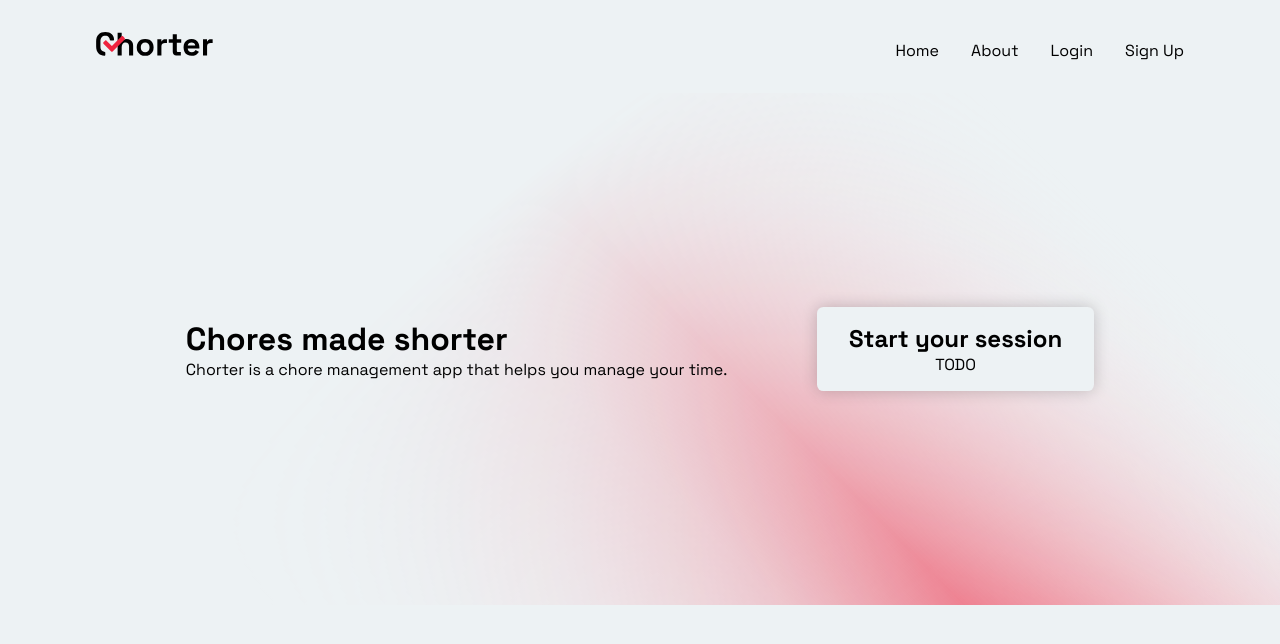
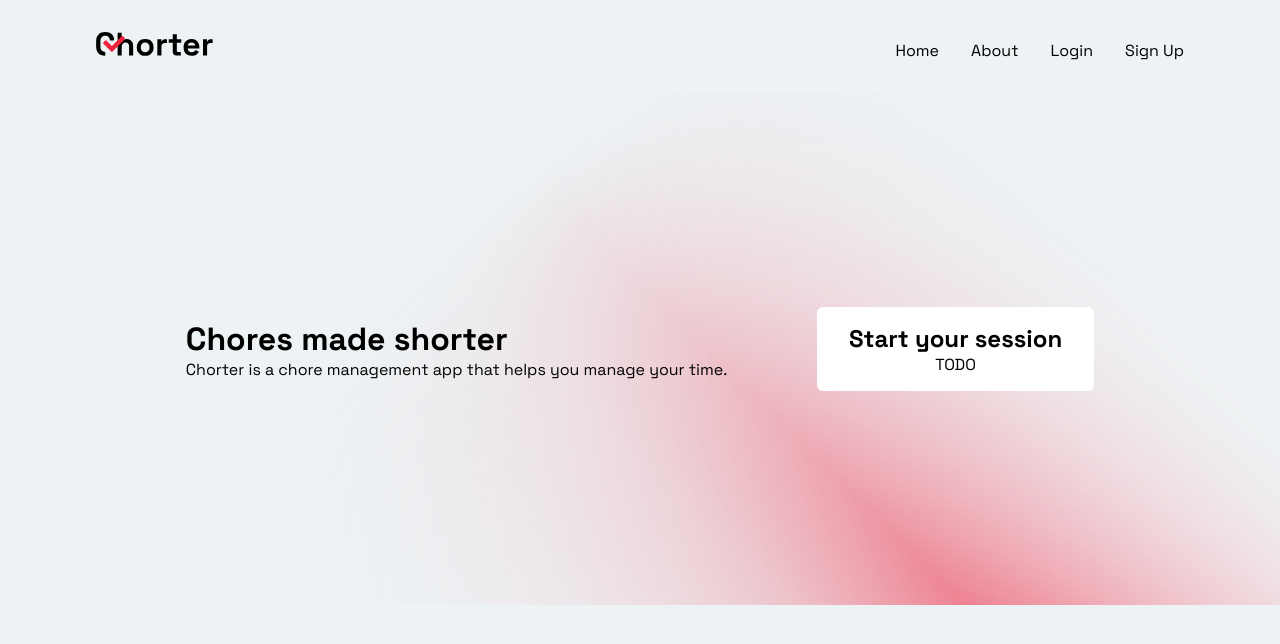
Before and after one commit to lutzseverino/dam-m04--chorter, a Next.js app: page / in a window 1280 px wide. Shown: the top 644 px of the page. Built offline with nearby package versions, Linux system fonts and the light colour scheme.

Commit message:
fix: dialog style
delete css dark mode variant

```diff
--- a/components/Dialog.jsx
+++ b/components/Dialog.jsx
@@ -8,9 +8,8 @@ const StyledDialog = styled.div`
 
   padding: 1rem 2rem;
 
-  background-color: var(--background);
+  background-color: white;
   border-radius: 0.4rem;
-  box-shadow: 0 0 1rem 0 rgba(0, 0, 0, 0.2);
 `;
 
 const StyledHeader = styled.header`
--- a/styles/globals.css
+++ b/styles/globals.css
@@ -11,20 +11,6 @@
   --background-secondary-tone: #b7c3c8;
 
   --primary: #ef233c;
-}
-
-@media (prefers-color-scheme: dark) {
-  :root {
-    --foreground: #fff;
-    --background: #2b2d42;
-    --background-tone: #3d3f54;
-  }
-}
-
-@media (prefers-color-scheme: dark) {
-  html {
-    color-scheme: dark;
-  }
 }
 
 * {
```
